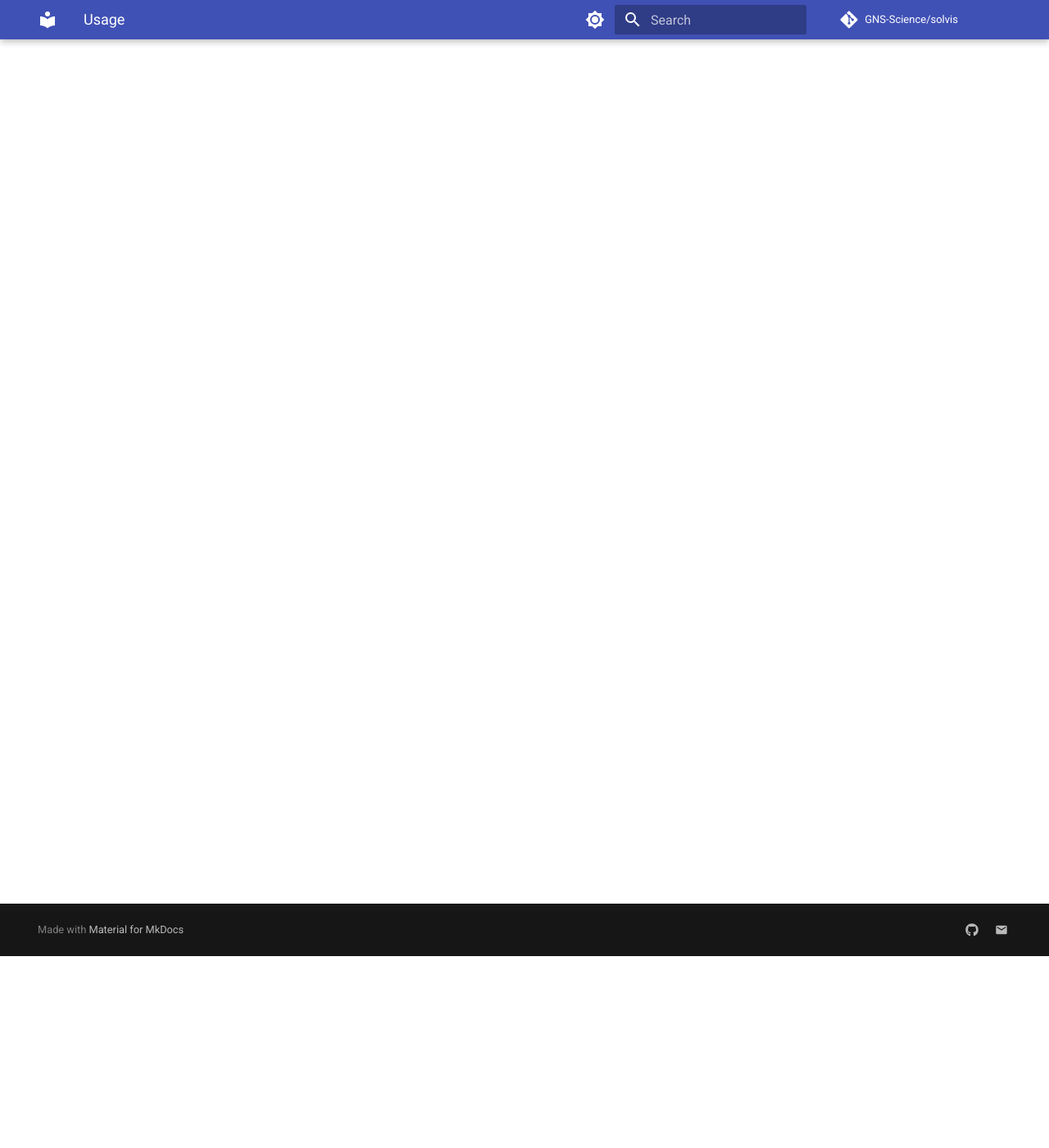
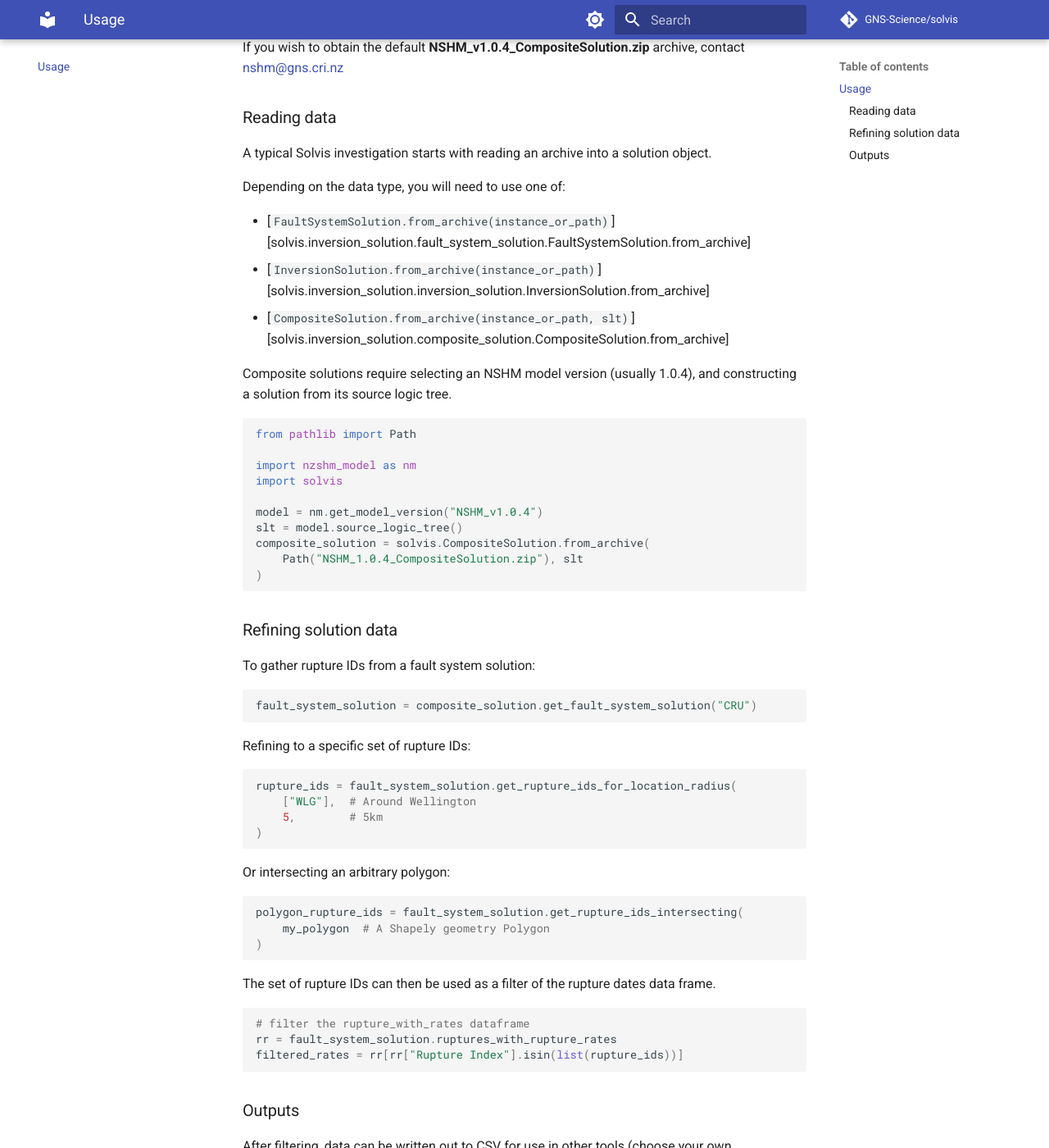
Before and after one commit to GNS-Science/solvis, an MkDocs documentation site: the page built from docs/usage.md, in a window 1280 px wide and 1400 px high, scrolled down 234 px. Shown: the whole window at 82% size. Built offline with MkDocs 1.6.1 and Material for MkDocs 9.7.7, drawn with Linux system fonts in a browser that asks for light colours; comment, search, counter and statistics services are not loaded; some of the changed text lies outside the part shown.

Commit message:
Usage: getting us from file read to MDF histogram.

````diff
--- a/docs/usage.md
+++ b/docs/usage.md
@@ -1 +1,113 @@
-**TODO**
+# Usage
+
+If you wish to obtain the default **NSHM_v1.0.4_CompositeSolution.zip** archive,
+contact <a href="mailto:nshm@gns.cri.nz">nshm@gns.cri.nz</a>
+
+
+## Reading data
+
+A typical Solvis investigation starts with reading an archive into a solution object.
+
+Depending on the data type, you will need to use one of:
+
+- [`FaultSystemSolution.from_archive(instance_or_path)`][solvis.inversion_solution.fault_system_solution.FaultSystemSolution.from_archive]
+- [`InversionSolution.from_archive(instance_or_path)`][solvis.inversion_solution.inversion_solution.InversionSolution.from_archive]
+- [`CompositeSolution.from_archive(instance_or_path, slt)`][solvis.inversion_solution.composite_solution.CompositeSolution.from_archive]
+
+Composite solutions require selecting an NSHM model version (usually 1.0.4), and constructing a
+solution from its source logic tree.
+
+```py
+from pathlib import Path
+
+import nzshm_model as nm
+import solvis
+
+model = nm.get_model_version("NSHM_v1.0.4")
+slt = model.source_logic_tree()
+composite_solution = solvis.CompositeSolution.from_archive(
+    Path("NSHM_1.0.4_CompositeSolution.zip"), slt
+)
+```
+
+## Refining solution data
+
+To gather rupture IDs from a fault system solution:
+
+```py
+fault_system_solution = composite_solution.get_fault_system_solution("CRU")
+```
+
+Refining to a specific set of rupture IDs:
+
+```py
+rupture_ids = fault_system_solution.get_rupture_ids_for_location_radius(
+    ["WLG"],  # Around Wellington
+    5,        # 5km
+)
+```
+
+Or intersecting an arbitrary polygon:
+```py
+polygon_rupture_ids = fault_system_solution.get_rupture_ids_intersecting(
+    my_polygon  # A Shapely geometry Polygon
+)
+```
+
+The set of rupture IDs can then be used as a filter of the rupture dates data
+frame.
+
+```py
+# filter the rupture_with_rates dataframe
+rr = fault_system_solution.ruptures_with_rupture_rates
+filtered_rates = rr[rr["Rupture Index"].isin(list(rupture_ids))]
+```
+
+## Outputs
+
+After filtering, data can be written out to CSV for use in other tools
+(choose your own `output_folder` Path):
+
+```py
+filtered_rates.to_csv(output_folder / "NSHM_1.0.4_WLG_5k_ruptures.csv")
+
+```
+
+Magnitude-Frequency Distribution (MFD) histogram data can also be
+generated and saved:
+
+```py
+import pandas as pd
+bins = [round(x / 100, 2) for x in range(500, 1000, 10)]
+mfd = filtered_rates.groupby(
+    pd.cut(
+        filtered_rates.Magnitude,
+        bins=bins,
+    ))["rate_weighted_mean"].sum(numeric_only=False)
+mfd.to_csv(output_folder / "NSHM_1.0.4_WLG_5k_mfd.csv")
+```
+
+And with `matplotlib`, charts generated:
+
+```py
+import matplotlib.pyplot as plt
+import numpy as np
+
+def plot_mfd(mfd: pd.DataFrame, title: str = "Title"):
+    mag = [a.mid for a in mfd.index]
+    rate = np.asarray(mfd)
+    rate[rate == 0] = 1e-20  # set minimum rate for log plots
+    fig = plt.figure()
+    fig.set_facecolor("white")
+    plt.title(title)
+    plt.ylabel("Incremental Rate ($yr^-1$)")
+    plt.xlabel("Magnitude")
+    plt.semilogy(mag, rate, color="red")
+    plt.axis([6.0, 9.0, 0.000001, 1.0])
+    plt.grid(True)
+    return plt
+
+plot = plot_mfd(mfd, title="NSHM_1.0.4 WLG 5k MFD")
+plot.savefig(output_folder / "NSHM_1.0.4_WLG_5k_mfd_plot.png")
+plot.close()
+```
````
